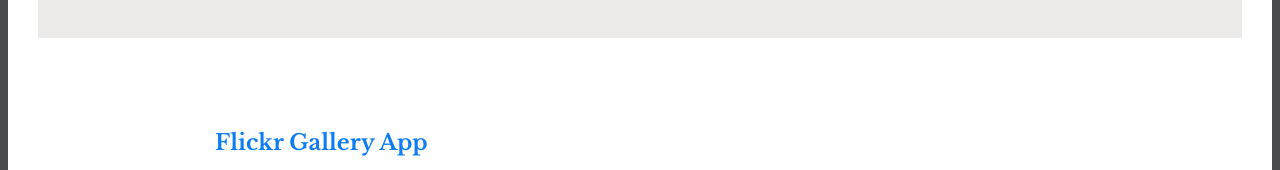
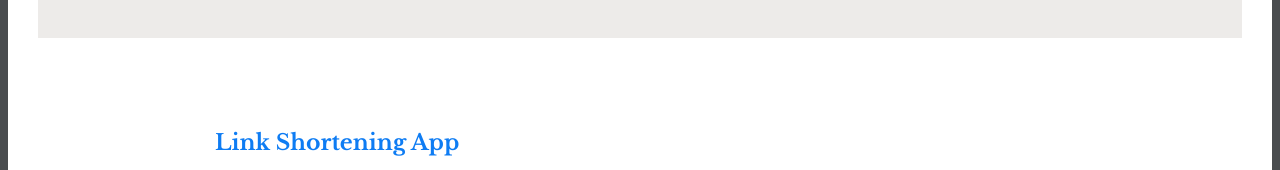
Before and after one commit to DanielGibsonDev/Portfolio-Site, a plain HTML site: page projects.html in a window 1280 px wide. Shown: the part 3520-3690 px from the top of the page. Drawn offline with nearby package versions, Linux system fonts and the light colour scheme.

Commit message:
Edited Link Shortening text

```diff
--- a/projects.html
+++ b/projects.html
@@ -104,7 +104,7 @@
 
     <section class="project-3 padding">
       <div class="wrapper">
-        <h4 id="countries-research"><a href="https://shortly-app.netlify.com/" target="_blank">Flickr Gallery App</a></h4>
+        <h4 id="countries-research"><a href="https://shortly-app.netlify.com/" target="_blank">Link Shortening App</a></h4>
         <a href="https://github.com/DanielGibsonJS/URL-Shortener-App" target="_blank"><i class="fab fa-github"></i></a>
         <a href="https://shortly-app.netlify.com/" target="_blank"><i class="fas fa-link"></i>https://shortly-app.netlify.com</a>
         <div class="project-list-wrapper">
```
